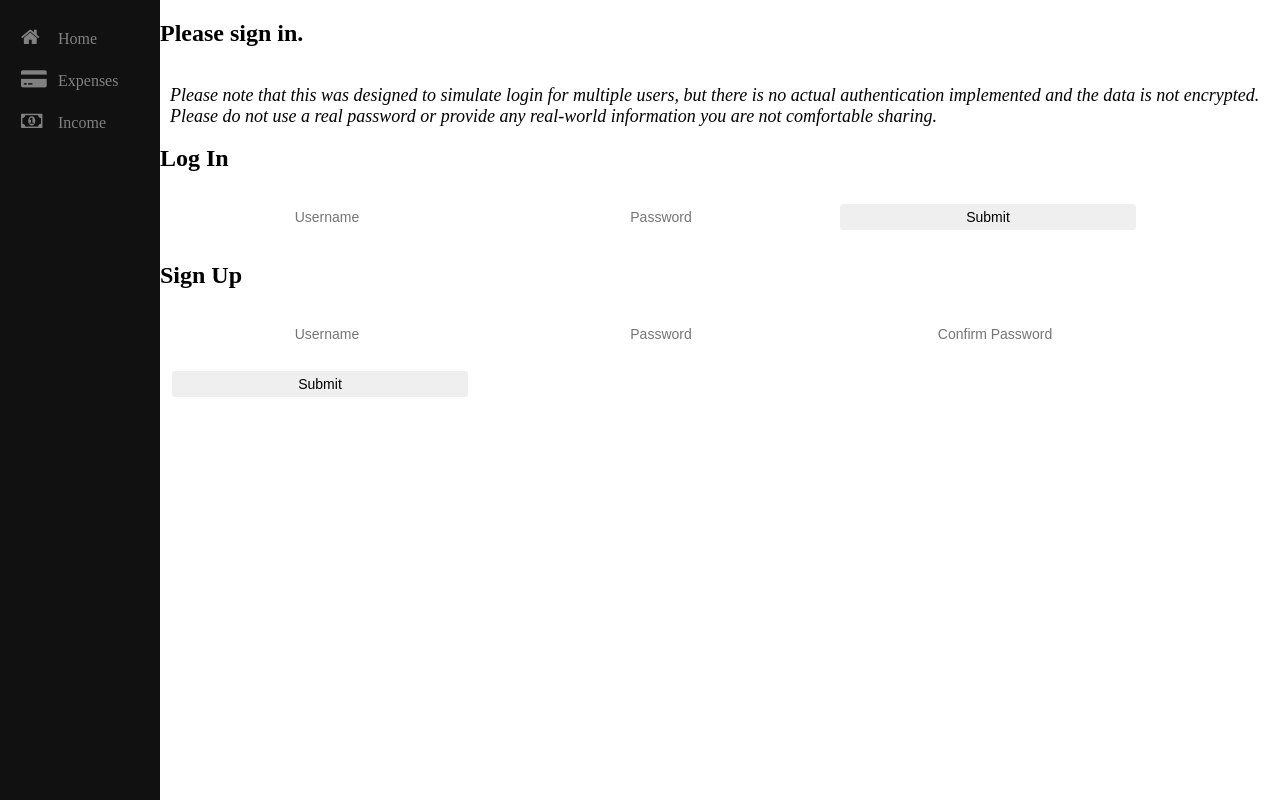
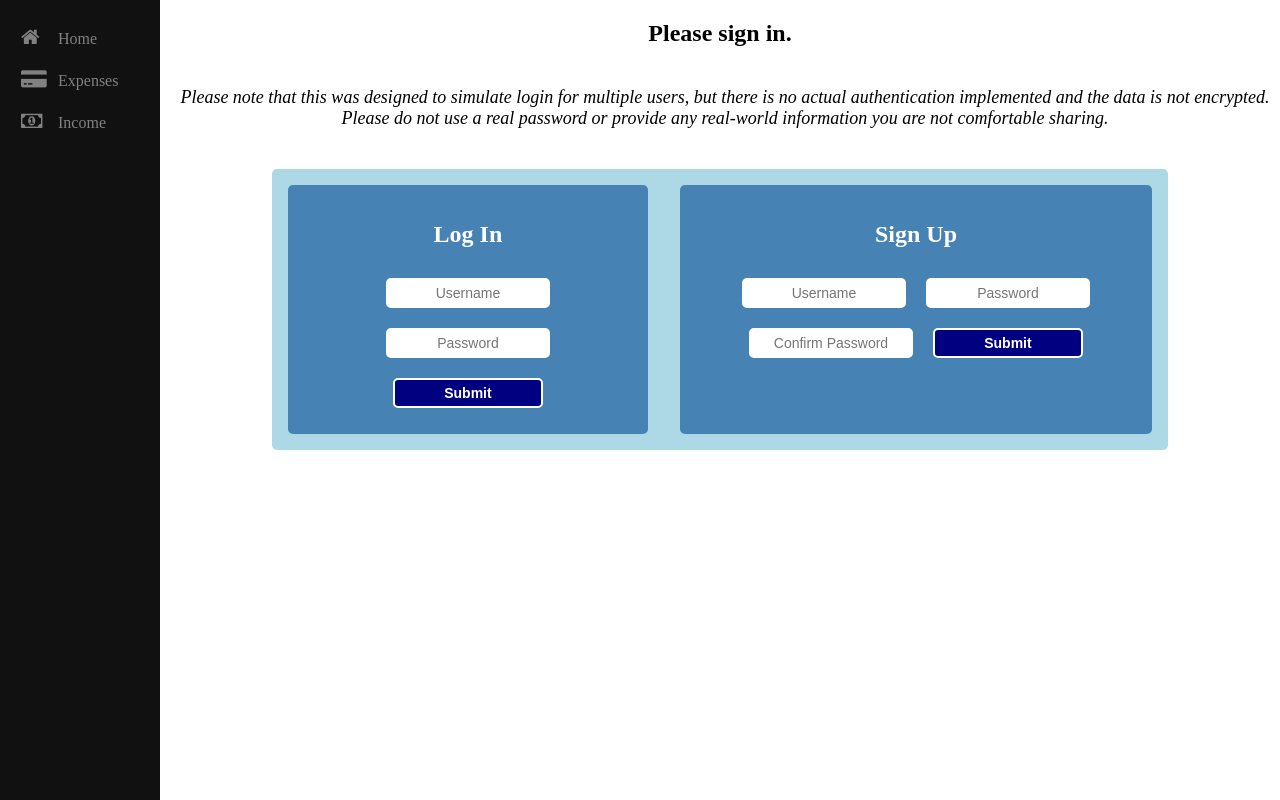
Before and after one commit to MsAPotter/event-budget, a React (Create React App) app: page / in a window 1280 px wide. Built offline with nearby package versions, Linux system fonts and the light colour scheme.

Commit message:
style login page

```diff
--- a/src/components/Login/Login.css
+++ b/src/components/Login/Login.css
@@ -0,0 +1,43 @@
+.Login {
+	display: flex;
+	flex-direction: column;
+	justify-content: center;
+	text-align: center;
+}
+
+.Login > * {
+	margin: 20px auto;
+}
+
+.Login-Forms {
+	background: lightblue;
+	width: 80%;
+	border-radius: 5px;
+	display: flex;
+	flex-direction: row;
+	justify-content: center;
+	align-content: center;
+}
+
+.Login-Login,
+.Login-Signup {
+	background-color: steelblue;
+	border-radius: 5px;
+	color: white;
+	margin: 1em;
+	padding: 1em;
+	display: flex;
+	flex-direction: column;
+	justify-content: flex-start;
+}
+
+.Login-Field,
+.Login-Submit {
+	max-width: 150px;
+}
+
+.Login-Submit {
+	background-color: navy;
+	color: white;
+	font-weight: 700;
+}
--- a/src/components/Login/Login.js
+++ b/src/components/Login/Login.js
@@ -1,5 +1,6 @@
 import React, { Component } from 'react';
 import axios from 'axios';
+import './Login.css';
 
 class Login extends Component {
 	constructor(props) {
@@ -75,6 +76,7 @@
 						provide any real-world information you are not comfortable sharing.
 					</em>
 				</p>
+				<div className="Login-Forms">
 					<div className="Login-Login">
 						<h2>Log In</h2>
 						<form onSubmit={this.login}>
@@ -92,10 +94,10 @@
 								name="password"
 								onChange={this.handleUserFields}
 							/>
-						<input type="submit" />
+							<input className="Login-Submit" type="submit" />
 						</form>
 					</div>
-				<div className="Login-Sign Up">
+					<div className="Login-Signup">
 						<h2>Sign Up</h2>
 						<form onSubmit={this.signup}>
 							<input
@@ -119,8 +121,9 @@
 								name="pwconfirm"
 								onChange={this.handleUserFields}
 							/>
-						<input type="submit" />
+							<input className="Login-Submit" type="submit" />
 						</form>
+					</div>
 				</div>
 			</div>
 		);
```
Lines whose indentation alone changed are shown as unchanged.
